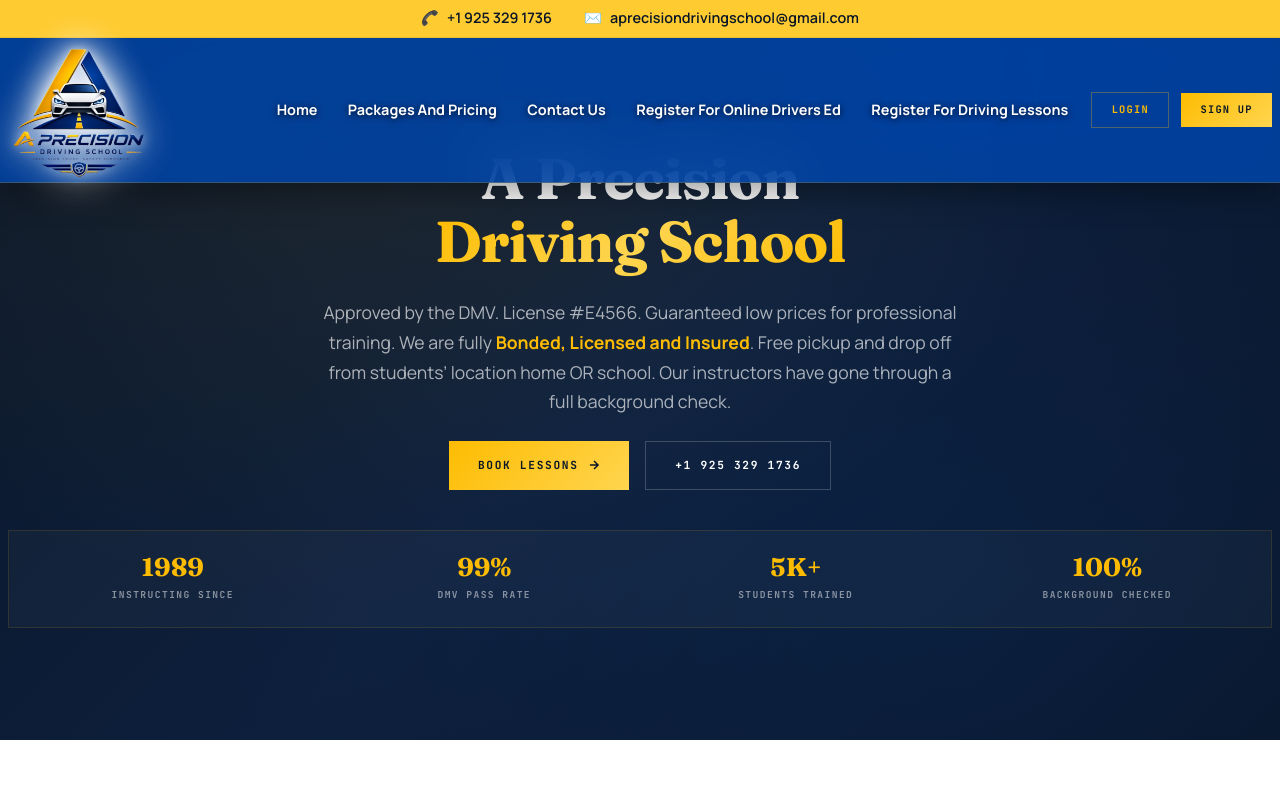
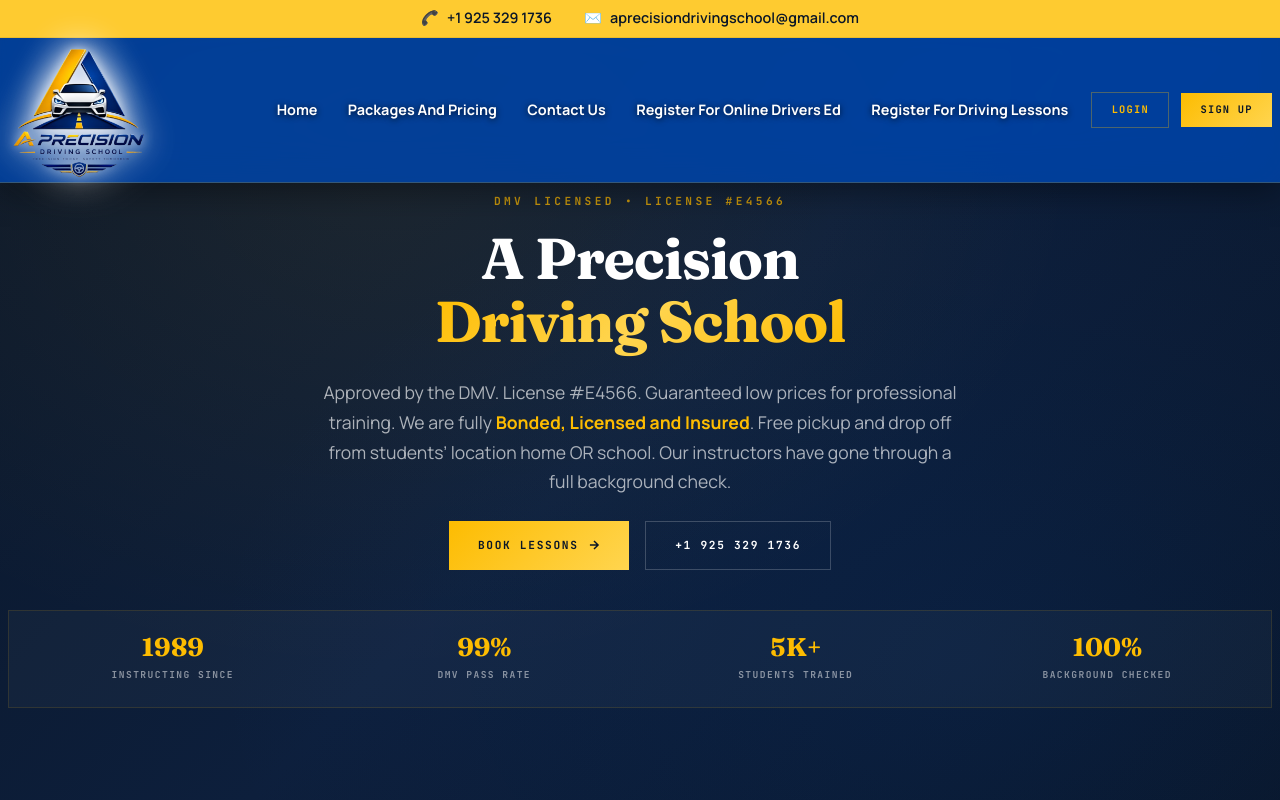
Before and after one commit to KAKOLY-AKHTER/driving-school, a React (Vite) app: page /about in a window 1280 px wide. Shown: the top 800 px of the page. Built offline with nearby package versions, Linux system fonts and the light colour scheme; no server answers.

Commit message:
Increase top padding on About page hero

```diff
--- a/src/pages/AboutPage.jsx
+++ b/src/pages/AboutPage.jsx
@@ -99,7 +99,7 @@ export default function AboutPage() {
           position: 'relative',
           overflow: 'hidden',
           background: `linear-gradient(135deg, ${DARK} 0%, ${DARK_MID} 50%, ${DARK} 100%)`,
-          paddingTop: '7rem',
+          paddingTop: '12rem',
           paddingBottom: '7rem',
           textAlign: 'center',
         }}
```
